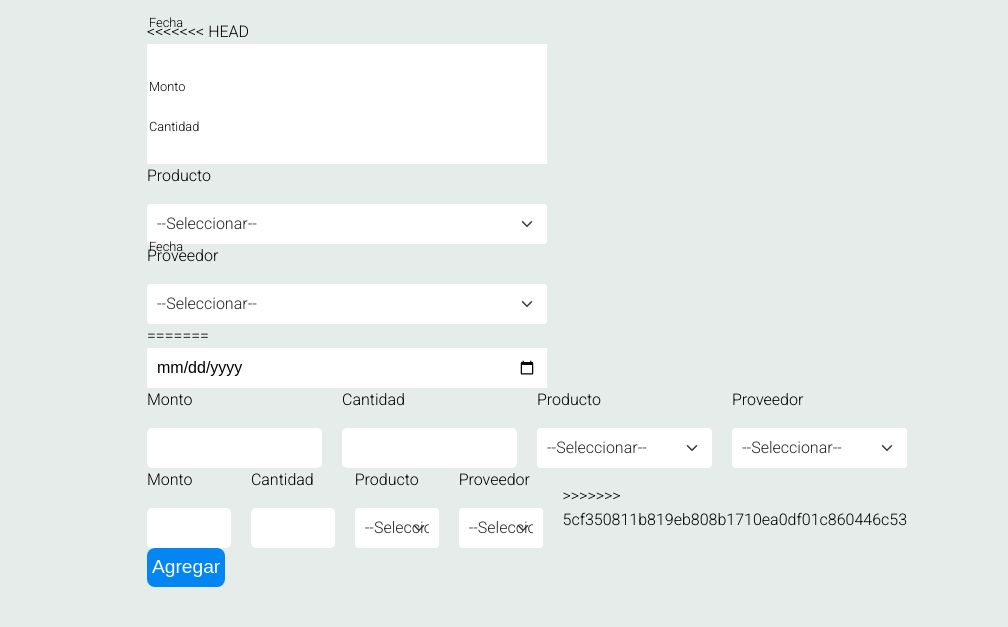
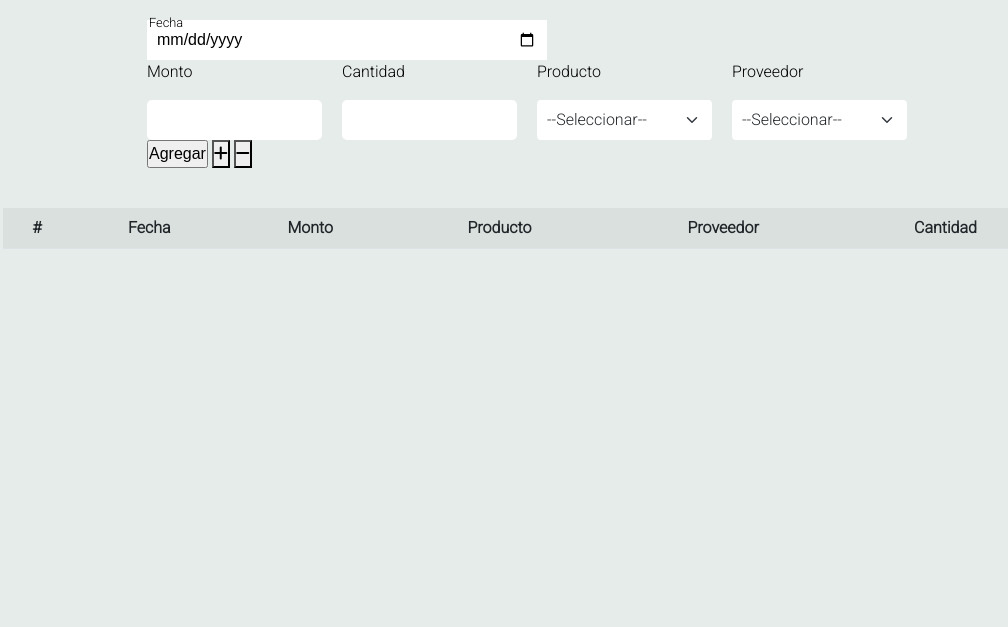
Before and after one commit to Walkman2000/EPP_Project, a Django app: page /administrador/compras_admin in a window 1280 px wide. Shown: the part 56-683 px from the top of the page, without its empty margins (113-1121 px from the left). Run offline with Django 4.2, Linux system fonts and the light colour scheme; data comes from the database, SQL or seed files in the repository; data that the repository does not hold is empty; some libraries are stand-ins or nearby versions.

Commit message:
formulario multiple para compras working

```diff
--- a/EPP/views.py
+++ b/EPP/views.py
@@ -131,13 +131,16 @@ def compras_admin(request):
     contexto["compras"] = compras
 
     if request.method == 'POST':
-        print("fecha" + request.POST.get("fecha"))
-        print("monto" + request.POST.get("monto"))
-        print("cantidad" + request.POST.get("cantidad"))
-        print("producto" + request.POST.get("sl-producto"))
-        print("proveedor" + request.POST.get("sl-proveedores"))
-        cursor = connection.cursor()
-        cursor.callproc("registrar_compra_admin", [request.POST.get("fecha"), request.POST.get("monto"), request.POST.get("cantidad"), request.POST.get("sl-producto"), request.POST.get("sl-proveedores")])
+        # print("fecha" + request.POST.get("fecha"))
+        # print("monto", request.POST.getlist("monto"))
+        # print("cantidad", request.POST.getlist("cantidad"))
+        # print("producto", request.POST.getlist("sl-producto"))
+        # print("proveedor", request.POST.getlist("sl-proveedores"))
+
+        for i in range(0, len(request.POST.getlist("sl-producto"))):
+            cursor = connection.cursor()
+            print(request.POST.getlist("sl-producto")[i])
+            cursor.callproc("registrar_compra_admin", [request.POST.get("fecha"), request.POST.getlist("monto")[i], request.POST.getlist("cantidad")[i], request.POST.getlist("sl-producto")[i], request.POST.getlist("sl-proveedores")[i]])
         return redirect("buysAdmin")
     return render(request, "admin/compras_admin.html", contexto)
 
--- a/templates/admin/compras_admin.html
+++ b/templates/admin/compras_admin.html
@@ -34,44 +34,14 @@
 
 {% block content %}
 
-<div>
     <div class="contForm">
-        <form method="POST">
+        <form class="form-clone" method="POST">
             {% csrf_token  %}
             <div class="caja-input">
-<<<<<<< HEAD
-            <input type="text" name="fecha">
-            <label>Fecha</label>
-           </div>
-           <div class="caja-input">
-            <input type="number" name="monto">
-            <label>Monto</label>
-           </div>
-           <div class="caja-input">
-            <input type="number" name="cantidad">
-            <label>Cantidad</label>
-           </div>
-           <div class="caja-input">
-            <P>Producto</P>
-            <select name="sl_producto" class="form-select">
-                <option selected disabled>--Seleccionar--</option>
-                {% for prod in productos %}
-                <option value="{{ prod.id }}">{{ prod.nombre }}</option>
-                {% endfor %}
-              </select>
-           </div>
-           <div class="caja-input">
-            <p>Proveedor</p>
-            <select name="sl_proveedores" class="form-select">
-                <option selected disabled>--Seleccionar--</option>
-                {% for prov in proveedores %}
-                <option value="{{ prov.id }}">{{ prov.nombre }}</option>
-                {% endfor %}
-              </select>
-=======
                 <input type="date" name="fecha">
                 <label>Fecha</label>
                </div>
+            <div class="contenido-inps">
                 <div class="flex-box">
                     <div class="caja-input">
                      <p>Monto</p>
@@ -102,41 +72,20 @@
                        </select>
                     </div>
                 </div>
-           <div class="flex-box">
-               <div class="caja-input">
-                <p>Monto</p>
-                <input type="number" name="monto">
+
             </div>
 
-               <div class="caja-input">
-                <p>Cantidad</p>
-                <input type="number" name="cantidad">
+
+
+           <div class="content-buttons">
+            <input type="submit" name="agregar" value="Agregar">
+            <button type="button" class="btnAddForm"><i class="fa-solid fa-plus"></i></button>
+            <button type="button" class="btnDelForm"><i class="fa-solid fa-minus"></i></button>
         </div>
 
-               <div class="caja-input">
-                <p>Producto</p>
-                <select name="sl-producto" class="form-select">
-                    <option selected disabled>--Seleccionar--</option>
-                    {% for prod in productos %}
-                    <option value="{{ prod.id }}">{{ prod.nombre }}</option>
-                    {% endfor %}
-                  </select>
-               </div>
-               <div class="caja-input">
-                <p>Proveedor</p>
-                <select name="sl-proveedores" class="form-select">
-                    <option selected disabled>--Seleccionar--</option>
-                    {% for prov in proveedores %}
-                    <option value="{{ prov.id }}">{{ prov.nombre }}</option>
-                    {% endfor %}
-                  </select>
-               </div>
->>>>>>> 5cf350811b819eb808b1710ea0df01c860446c53
-           </div>
-           <input type="submit" name="agregar" value="Agregar">
         </form>
     </div>
-</div>
+
 
 
 <div class="contenedor">
@@ -162,5 +111,24 @@
     </table>
 </div>
 
+<script>
+    const formContent = document.querySelector(".form-clone .contenido-inps");
+    const btnAddForm = document.querySelector(".btnAddForm");
+    const btnDelForm = document.querySelector(".btnDelForm");
+    const formBox = document.querySelector(".flex-box");
+
+    btnAddForm.addEventListener("click", function () {
+        var formCloned = formBox.cloneNode(true);
+        formContent.appendChild(formCloned)
+    })
+    btnDelForm.addEventListener("click", function () {
+        var box = document.querySelectorAll(".flex-box");
+        var boxForm = document.querySelector(".flex-box");
+
+        if(box.length > 1) {
+            formContent.removeChild(boxForm)
+        }
+    })
+</script>
 
 {% endblock %}
```
Also changed, not shown: static/img/formP.css (added). Lines whose indentation alone changed are shown as unchanged.
